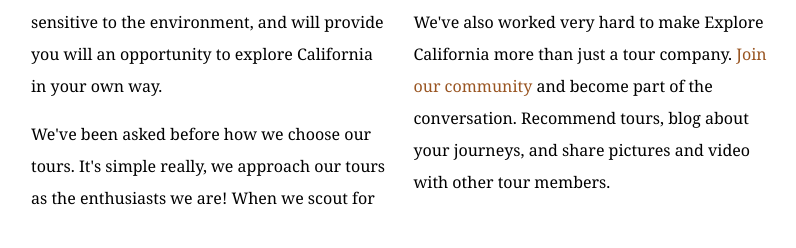
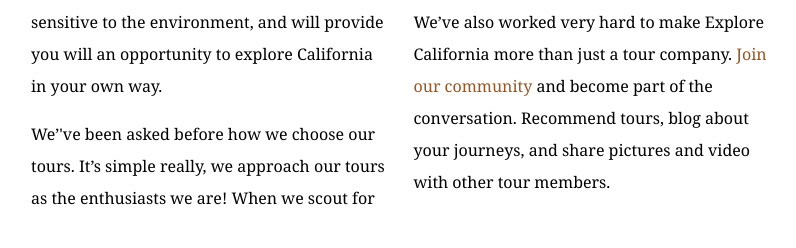
Before and after one commit to khaledsgithubtest/explore_california, a plain HTML site: page mission.html in a window 1280 px wide. Shown: the part 998-1246 px from the top of the page, 484-1280 px from the left. Drawn offline with Linux system fonts and the light colour scheme.

Commit message:
Replaces straight quotes with curly quotes

```diff
--- a/mission.html
+++ b/mission.html
@@ -64,8 +64,8 @@
           <div class="multiCol">
             <p>We are passionate about California and preserving the abundant resources that make it so unique. Our goal at Explore California is to transform your vacation into an adventure that will educate, inspire, and energize you unlike any other.</p>
             <p>Our tours are crafted around our central mission, and are designed to engage you in a unique and fulfilling way. All our tours are sensitive to the environment, and will provide you will an opportunity to explore California in your own way.</p>
-            <p>We've been asked before how we choose our tours. It's simple really, we approach our tours as the enthusiasts we are! When we scout for locations, choose tour options, or explore the surrounding area for exciting side-tours, we ask ourselves one question, &quot;is this something we would want to do?&quot; We also look very carefully at a tour's potential impact. We choose tours that are as environmentally sensitive as we are, and that expose people to amazing diversity of California's people, places, and wildlife!</p>
-            <p>We've also worked very hard to make Explore California more than just a tour company. <a href="explorers/join.html">Join our community</a> and become part of the conversation. Recommend tours, blog about your journeys, and share pictures and video with other tour members.</p>
+            <p>We&rsquo;'ve been asked before how we choose our tours. It&rsquo;s simple really, we approach our tours as the enthusiasts we are! When we scout for locations, choose tour options, or explore the surrounding area for exciting side-tours, we ask ourselves one question, &ldquo;is this something we would want to do?&rdquo; We also look very carefully at a tour&rsquo;s potential impact. We choose tours that are as environmentally sensitive as we are, and that expose people to amazing diversity of California's people, places, and wildlife!</p>
+            <p>We&rsquo;ve also worked very hard to make Explore California more than just a tour company. <a href="explorers/join.html">Join our community</a> and become part of the conversation. Recommend tours, blog about your journeys, and share pictures and video with other tour members.</p>
           </div>
         </div>
       </div>
```
